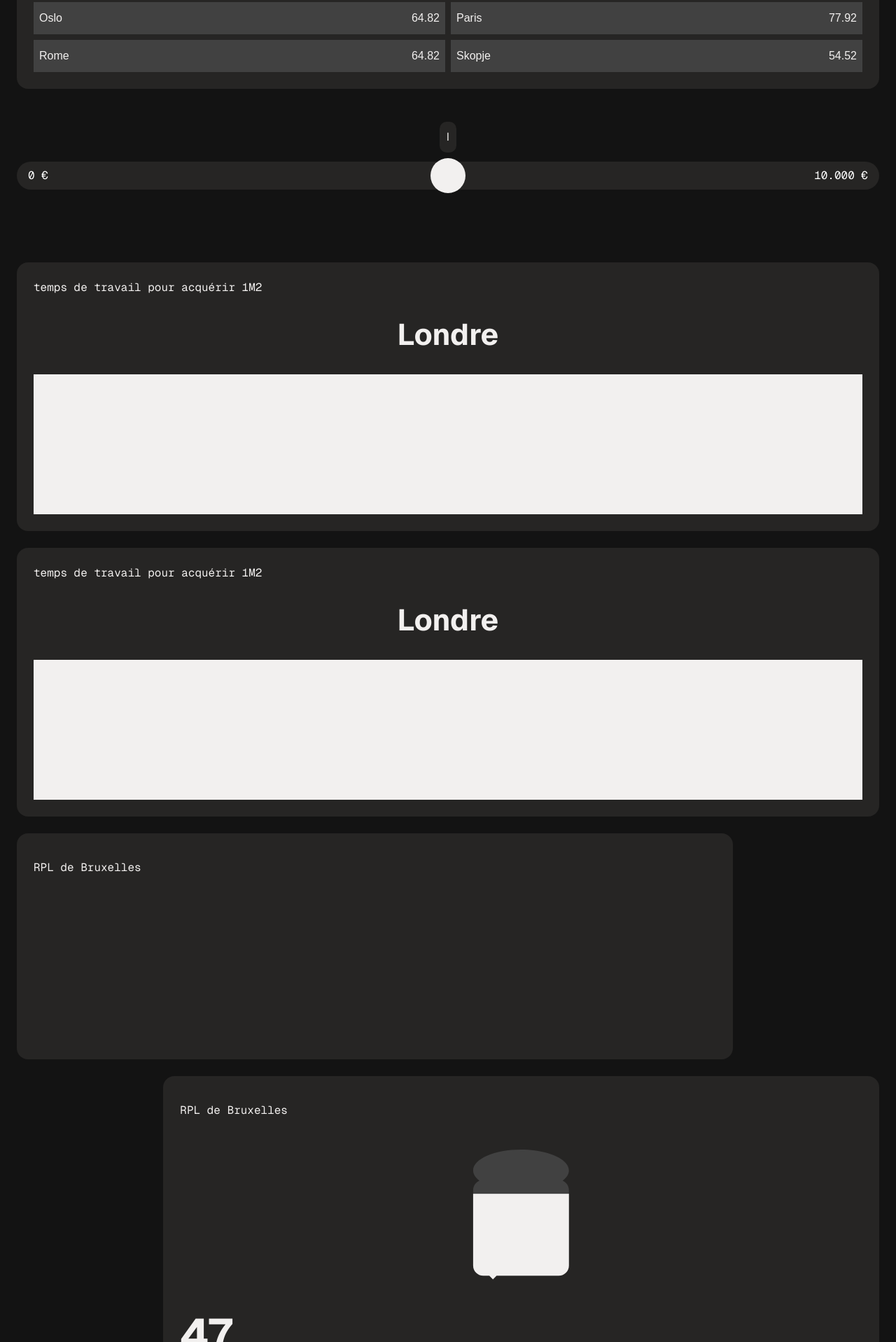
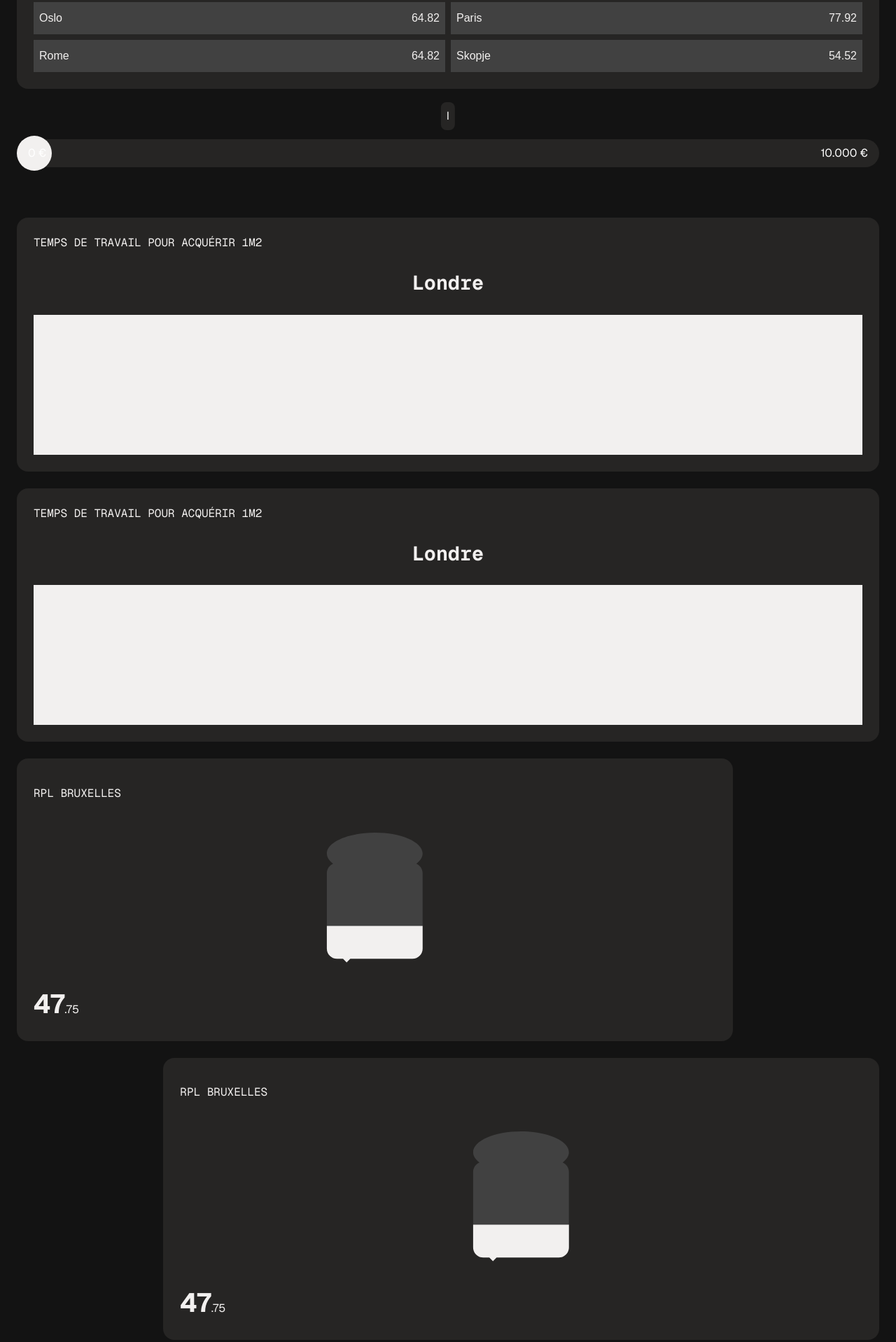
Before and after one commit to K0rneille/DataPlay, a website: page src/index.html in a window 1280 px wide. Shown: the part 501-2419 px from the top of the page at 70% size. Drawn offline with nearby package versions, Linux system fonts and the light colour scheme; files that its build step writes are made by us from their sources.

Commit message:
/slider andgraphpain

```diff
--- a/src/index.html
+++ b/src/index.html
@@ -117,25 +117,17 @@
 
       <section class="slider__container">
         <div class="slider">
-          <div class="slider__bar">
+              <input type="range" min="700" max="10000" value="50" class="slider__input" id="myRange">
+            <div contenteditable="true" class="inputSalary">I</div>
+            <div class="slider__texts">
               <p>0 €</p>
               <p>10.000 €</p>
-            <div class="slider__valor">
-              <div contenteditable="true" class="inputSalary">I</div>
-              <div class="slider__circle">cerlce</div>
-          </div>
-          <input type="range" min="700" max="10000" value="50" class="slider__input" id="myRange">
+            </div>
 
-        </div>
+
+
 
       </section>
-  <section class="temps__travail" id="temps__travail--1">
-        <h2>temps de travail pour acquérir 1M2</h2>
-        <h3 id="temps__travail--1__title">Londre</h3>
-        <canvas class="temps__travail__canva" id="temps__travail--1__canva">canva</canvas>
-
-      </section>
-
       <section class="temps__travail" id="temps__travail--1">
         <h2>temps de travail pour acquérir 1M2</h2>
         <h3 id="temps__travail--1__title">Londre</h3>
@@ -143,18 +135,19 @@
 
       </section>
 
-    <section class="schema__rpl schema__rpl--1" id="schemaRpl--1">
-        <h2>RPL de <span id="temps__travail--1__title">Bruxelles</span></h2>
-        <canvas class="schema__rpl__canva" id="schema__rpl--1__canva">canva</canvas>
+      <section class="temps__travail" id="temps__travail--2">
+        <h2>temps de travail pour acquérir 1M2</h2>
+        <h3 id="temps__travail--2__title">Londre</h3>
+        <canvas class="temps__travail__canva" id="temps__travail--2__canva">canva</canvas>
 
       </section>
 
-      <section class="schema__rpl schema__rpl--2" id="schemaRpl--2">
-        <h2>RPL de <span id="temps__travail--2__title">Bruxelles</span></h2>
+      <section class="schema__rpl schema__rpl--1" id="schemaRpl--1">
+        <h2>RPL <span id="temps__travail--1__title">Bruxelles</span></h2>
 
-        <svg class="schema__rpl__canva" id="schema__rpl--2__canva" width="215" height="285" viewBox="0 0 215 285" fill="none" xmlns="http://www.w3.org/2000/svg">
+        <svg class="schema__rpl__canva" id="schema__rpl--1__canva" width="215" height="277" viewBox="0 0 215 285" fill="none" xmlns="http://www.w3.org/2000/svg">
         <mask id="myMask">
-            <rect id="maskFiller" x="0" y="100" width="215" height="285" fill="white" />
+            <rect id="maskFiller" x="0" y="200" width="215" height="285" fill="white" />
         </mask>
         <path d="M107.513 10C161.371 10 205 29.036 205 52.499C205 60.129 200.367 67.3169 192.245 73.5146C199.742 76.6917 205 84.1131 205 92.7324V246.167C205 257.677 195.681 267 184.175 267H57.7168L50.3594 274.357L43.002 267H30.8252C19.3194 267 10 257.677 10 246.167V92.7324C10.0001 84.1131 15.2582 76.6657 22.7549 73.5146C14.6332 67.3169 10 60.129 10 52.499C10.0001 29.0361 53.6543 10.0001 107.513 10Z" fill="#414141"/>
         <path d="M107.513 10C161.371 10 205 29.036 205 52.499C205 60.129 200.367 67.3169 192.245 73.5146C199.742 76.6917 205 84.1131 205 92.7324V246.167C205 257.677 195.681 267 184.175 267H57.7168L50.3594 274.357L43.002 267H30.8252C19.3194 267 10 257.677 10 246.167V92.7324C10.0001 84.1131 15.2582 76.6657 22.7549 73.5146C14.6332 67.3169 10 60.129 10 52.499C10.0001 29.0361 53.6543 10.0001 107.513 10Z" fill="#414141" mask="url(#myMask)" class="MaskPain"/>
@@ -163,6 +156,36 @@
         <p><strong>47</strong>.75</p>
       </section>
 
+      <section class="schema__rpl schema__rpl--2" id="schemaRpl--2">
+        <h2>RPL <span id="temps__travail--2__title">Bruxelles</span></h2>
+
+        <svg class="schema__rpl__canva" id="schema__rpl--2__canva" width="215" height="277" viewBox="0 0 215 285" fill="none" xmlns="http://www.w3.org/2000/svg">
+        <mask id="myMask">
+            <rect id="maskFiller" x="0" y="200" width="215" height="285" fill="white" />
+        </mask>
+        <path d="M107.513 10C161.371 10 205 29.036 205 52.499C205 60.129 200.367 67.3169 192.245 73.5146C199.742 76.6917 205 84.1131 205 92.7324V246.167C205 257.677 195.681 267 184.175 267H57.7168L50.3594 274.357L43.002 267H30.8252C19.3194 267 10 257.677 10 246.167V92.7324C10.0001 84.1131 15.2582 76.6657 22.7549 73.5146C14.6332 67.3169 10 60.129 10 52.499C10.0001 29.0361 53.6543 10.0001 107.513 10Z" fill="#414141"/>
+        <path d="M107.513 10C161.371 10 205 29.036 205 52.499C205 60.129 200.367 67.3169 192.245 73.5146C199.742 76.6917 205 84.1131 205 92.7324V246.167C205 257.677 195.681 267 184.175 267H57.7168L50.3594 274.357L43.002 267H30.8252C19.3194 267 10 257.677 10 246.167V92.7324C10.0001 84.1131 15.2582 76.6657 22.7549 73.5146C14.6332 67.3169 10 60.129 10 52.499C10.0001 29.0361 53.6543 10.0001 107.513 10Z" fill="#414141" mask="url(#myMask)" class="MaskPain"/>
+        </svg>
+        </svg>
+        <p><strong>47</strong>.75</p>
+      </section>
+
+      <section class="schema__pain">
+        <h2>nombre de pain accessible avec le salaire</h2>
+        <canvas class="schema__pain__canva" id="schema__pain">canva</canvas>
+        <div class="schema__pain__text">
+          <h3 id="schema__pain__element--1">londre</h3>
+          <h3 id="schema__pain__element--2">bruxelles</h3>
+        </div>
+      </section>
+
+      <section class="schema__ville">
+        <h2>Comparatif RPL entre villes</h2>
+        <p>Plus la différence entre les cout de la vie de ces villes est élevé , plus la ville abordable proportionnellement sera petite .</p>
+        <canvas class="schema__ville__canva" id=""></canvas>
+      </section>
+
+
  </main>
 </body>
 </html>
--- a/src/styles/app.scss
+++ b/src/styles/app.scss
@@ -15,3 +15,5 @@
 @import 'components/slider';
 @import 'components/tempstravail';
 @import 'components/rpl';
+@import 'components/pain';
+@import 'components/villes';
--- /dev/null
+++ b/src/styles/components/_pain.scss
@@ -0,0 +1,19 @@
+.schema__pain{
+
+    @extend %bloc;
+  grid-column: 1 / -1;
+
+  &__canva {
+    height:80px ;
+    width: 100%;
+    background-color: $white;
+  }
+
+
+
+  &__text{
+    display: flex;
+  justify-content: space-between;
+  }
+
+}
--- a/src/styles/components/_slider.scss
+++ b/src/styles/components/_slider.scss
@@ -1,73 +1,92 @@
 .slider__container{
+
   padding: 8px 0;
   grid-column: 1 / -1;
-  height: 200px;
-  width: 100%;
-  align-content: center;
-  background-color: $colorBg;
 
 }
 
+
 .slider{
+  margin: 40px 0;
+  display: flex;
   position: relative;
-  height: 50px ;
+  height: 40px;
+  align-content: center; // attention slider pas centré
+}
+
+.slider__texts {
+  pointer-events: none;
+  position: absolute;
+  height: 100%;
+  top: 0;
+  left: 0;
   width: 100%;
-  align-content: center;
-
-
-
-  &__bar{
-    background-color: $darkGray;
-    height: 40px;
-    width: 100%;
+  padding: 0 $rem;
   display: flex;
-    flex-direction: row;
   justify-content: space-between;
-    border-radius: 50px;
   align-items: center;
-    padding: 0 $rem;
 
   p{
-      margin: 0;
-      height: fit-content;
-        @include font-title(mono, 1);
-    }
-  }
-
-  &__valor{
-    display: flex;
-    flex-direction: column;
-    gap: 8px;
-    align-items: center;
-    height: fit-content;
-    position: absolute;
-    bottom: 0;
-    left: 50%;
-    transform: translateX(-50%);
-
-
-    .inputSalary{
-      width: fit-content;
-      border: none;
-      color: $white;
-      background-color: $darkGray;
-      padding: 10px;
-      border-radius: 10px;
+    margin:0;
   }
 }
 
 
-  &__circle{
-    @extend %outofbloc;
-    height: 50px;
-    width: 50px;
-    background-color: $white;
-    border-radius: 50%;
+
+.slider__valor{
+
+  position: absolute;
+  top: 0 ;
+  left: 50%;
+  transform: translateX(-50%);
 }
-}
-
 
 .slider__input {
 
-display: none;
+  -webkit-appearance: none;
+  appearance: none;
+  color: $white;
+  border: none;
+  width: 100%;
+  height: 40px;
+  background: $darkGray;
+  margin:0;
+  outline: none;
+  outline: none;
+  opacity: 0.7;
+  transition: opacity .2s;
+  border-radius: 50px;
+  opacity: 1;
 }
+
+.slider__input::-webkit-slider-thumb {
+  appearance: none;
+  border-radius: 50%;
+  width: 50px;
+  height: 50px;
+  background-color: $white ;
+  cursor: pointer;
+  opacity: 1;
+}
+
+.slider__input::-moz-range-thumb {
+  border-radius: 50%;
+  border: none;
+  opacity: 1;
+  width: 50px;
+  height: 50px;
+  background: $white ;
+  cursor: pointer;
+}
+
+.inputSalary{
+
+  position: absolute;
+  padding: 8px;
+  background-color: $darkGray;
+  left: 50%;
+  top: -53px;
+  transform: translateX(-50%);
+  border-radius: 8px;
+
+}
--- a/src/styles/components/_type.scss
+++ b/src/styles/components/_type.scss
@@ -38,7 +38,7 @@ body {
 
 
 p {
-  font-size: remscale(1);
+  font-size: remscale(0);
   font-weight: 400;
 }
 
@@ -55,13 +55,14 @@ h1{
 
 h2{
   font-weight: 400;
-  @include font-title(mono, 1);
+  @include font-title(mono, 0);
+  text-transform: uppercase
 }
 
 h3{
-  @include font-title(primary, 3);
+  @include font-title(mono, 2);
 }
 
 strong{
-  @include font-title(primary, 4);
+  @include font-title(primary, 3);
 }
--- /dev/null
+++ b/src/styles/components/_villes.scss
@@ -0,0 +1,19 @@
+.schema__ville{
+
+    @extend %bloc;
+  grid-column: 1 / -1;
+
+  &__canva {
+    height:80px ;
+    width: 100%;
+    background-color: $white;
+  }
+
+
+
+  &__text{
+    display: flex;
+  justify-content: space-between;
+  }
+
+}
--- a/src/styles/utils/_mix.scss
+++ b/src/styles/utils/_mix.scss
@@ -1,15 +1,18 @@
+@use "sass:math";
+
 @function remscale($size){
 
-    @if $size == 1{
+    @if $size == 0 {
         @return $rem;
     }
 
-    @if $size == 0{
+    @if $size == -1 {
         @return $rem / $rem_scale;
     }
 
     @else{
-        @return $rem * ($rem_scale * ($size - 1 ));
+
+        @return  math.pow($rem_scale,$size) * $rem ;
     }
 
 }
--- a/src/styles/utils/_variables.scss
+++ b/src/styles/utils/_variables.scss
@@ -9,7 +9,7 @@ $lightGray:#414141;
 
 $rem : 16px;
 
-$rem_scale:1.333;
+$rem_scale:4/3;
 
 $padding_desktop: 24px;
 $padding_mobile : 16px;
```
Lines whose indentation alone changed are shown as unchanged.
